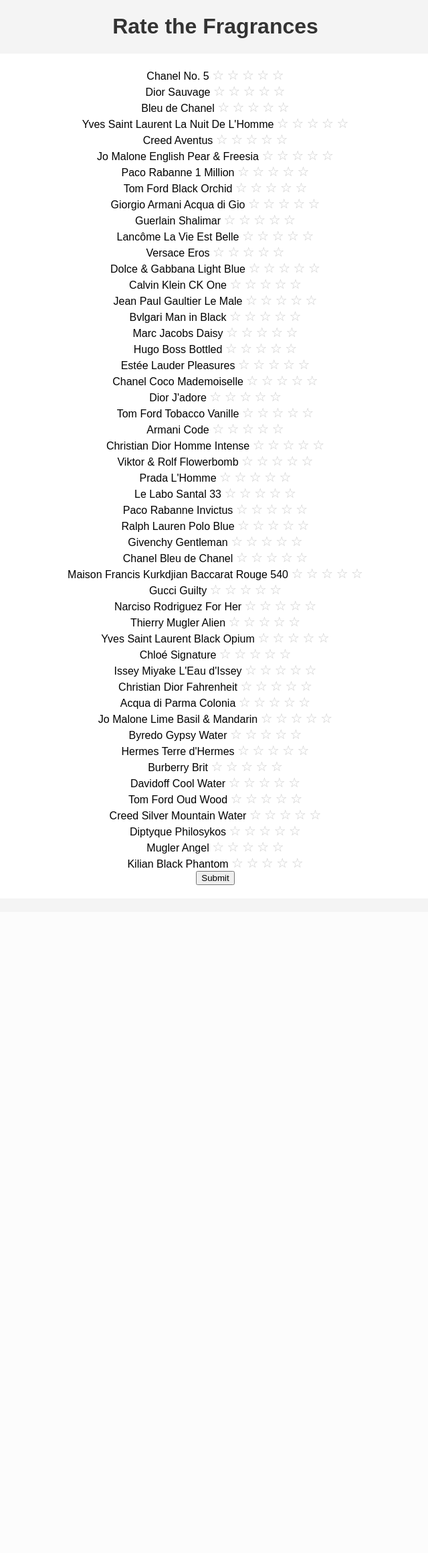
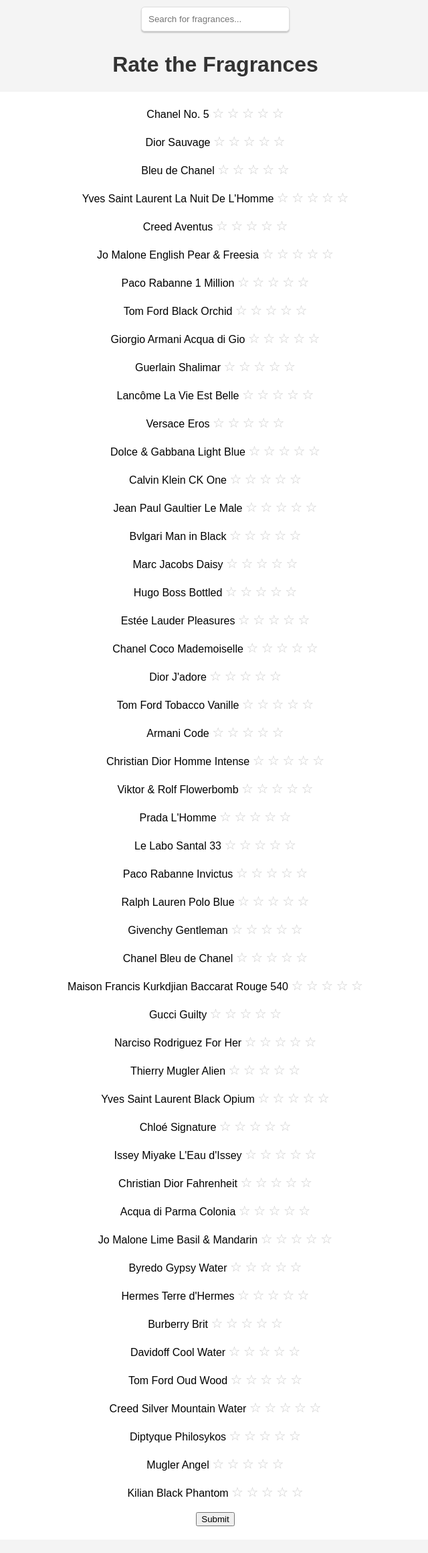
Before and after one commit to Fragrant-org/rating-form, a Flask app: page / in a window 1280 px wide. Shown: the whole page at 67% size, without its empty margins (318-958 px from the left). Before the commit the page ends 1321 px from the top, so only its background shows below. Run offline with Flask 3, Linux system fonts and the light colour scheme.

Commit message:
Added Search v1

```diff
--- a/static/style.css
+++ b/static/style.css
@@ -41,3 +41,28 @@
 .star-rating label:hover, .star-rating label:hover ~ label {
     color: #fc0;
 }
+
+#searchBar {
+    position: sticky;
+    top: 0;
+    right: 0;
+    width: 200px;
+    padding: 10px;
+    margin: 10px;
+    border: 1px solid #ddd;
+    border-radius: 5px;
+    box-shadow: 0px 2px 2px rgba(0,0,0,0.2);
+}
+
+ul {
+    list-style-type: none;
+    padding: 0;
+}
+
+li {
+    padding: 8px;
+    margin-top: 3px;
+    background-color: #f9f9f9;
+    border: 1px solid #ddd;
+    border-radius: 5px;
+}
--- a/templates/index.html
+++ b/templates/index.html
@@ -5,9 +5,13 @@
     <link rel="stylesheet" type="text/css" href="{{ url_for('static', filename='style.css') }}">
 </head>
 <body>
+    <input type="text" id="searchBar" placeholder="Search for fragrances..." onkeyup="searchFragrances()">
+
     <h1>Rate the Fragrances</h1>
     <form method="post">
+        <div id="fragranceList">
             {% for fragrance in fragrances %}
+                <div class="fragrance-item">
                     <label for="rating_{{ fragrance }}">{{ fragrance }}</label>
                     <div class="star-rating">
                         {% for i in range(5, 0, -1) %}
@@ -15,8 +19,10 @@
                             <label for="rating_{{ fragrance }}_{{ i }}">☆</label>
                         {% endfor %}
                     </div>
+                </div>
                 <br>
             {% endfor %}
+        </div>
         <button type="submit">Submit</button>
     </form>
 
@@ -27,6 +33,24 @@
                 star.textContent = star.htmlFor <= radio.id ? '★' : '☆';
             }
         }
+
+        function searchFragrances() {
+            let input = document.getElementById('searchBar');
+            let filter = input.value.toUpperCase();
+            let fragranceDivs = document.getElementsByClassName('fragrance-item');
+
+            for (let div of fragranceDivs) {
+                let label = div.getElementsByTagName('label')[0];
+                if (label) {
+                    let txtValue = label.textContent || label.innerText;
+                    if (txtValue.toUpperCase().indexOf(filter) > -1) {
+                        div.style.display = "";
+                    } else {
+                        div.style.display = "none";
+                    }
+                }
+            }
+        }
     </script>
 </body>
 </html>
```
Lines whose indentation alone changed are shown as unchanged.
